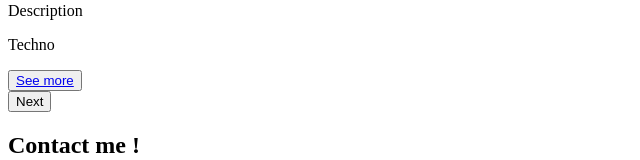
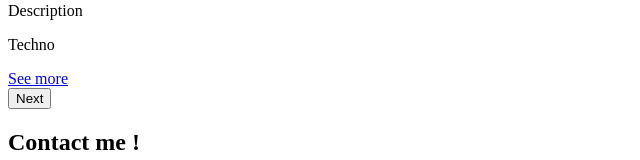
Before and after one commit to taunyo/portfolio, a plain HTML site: page src/index.html in a window 1280 px wide. Shown: the part 353-513 px from the top of the page, without its empty margins (0-640 px from the left). Drawn offline with Linux system fonts and the light colour scheme.

Commit message:
fix(home-page): <button><a></a></button> tag fixed, now, just : <a></a>

```diff
--- a/src/index.html
+++ b/src/index.html
@@ -53,12 +53,11 @@
                             <div class="title"><h1>Title</h1></div>
                             <div class="description"><p>Description</p></div>
                             <div class="techno"><p>Techno</p></div>
-                            <div class="buttons"><button><a href="index.html">See more</a></button></div>
+                            <div class="buttons"><a href="index.html">See more</a></div>
                         </div>
                     </div>
 
                     <div id="next"><button>Next</button></div>
-
                 </div>
             </section>
 
```
